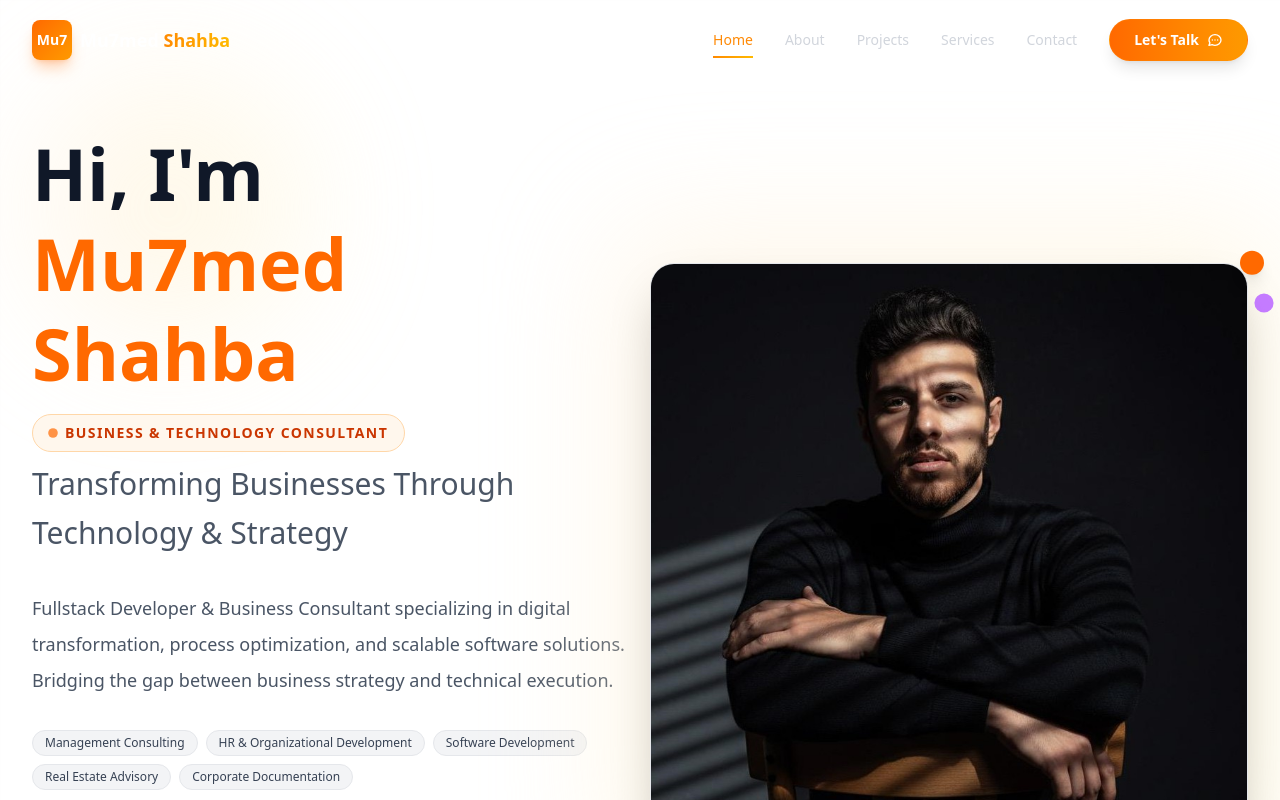
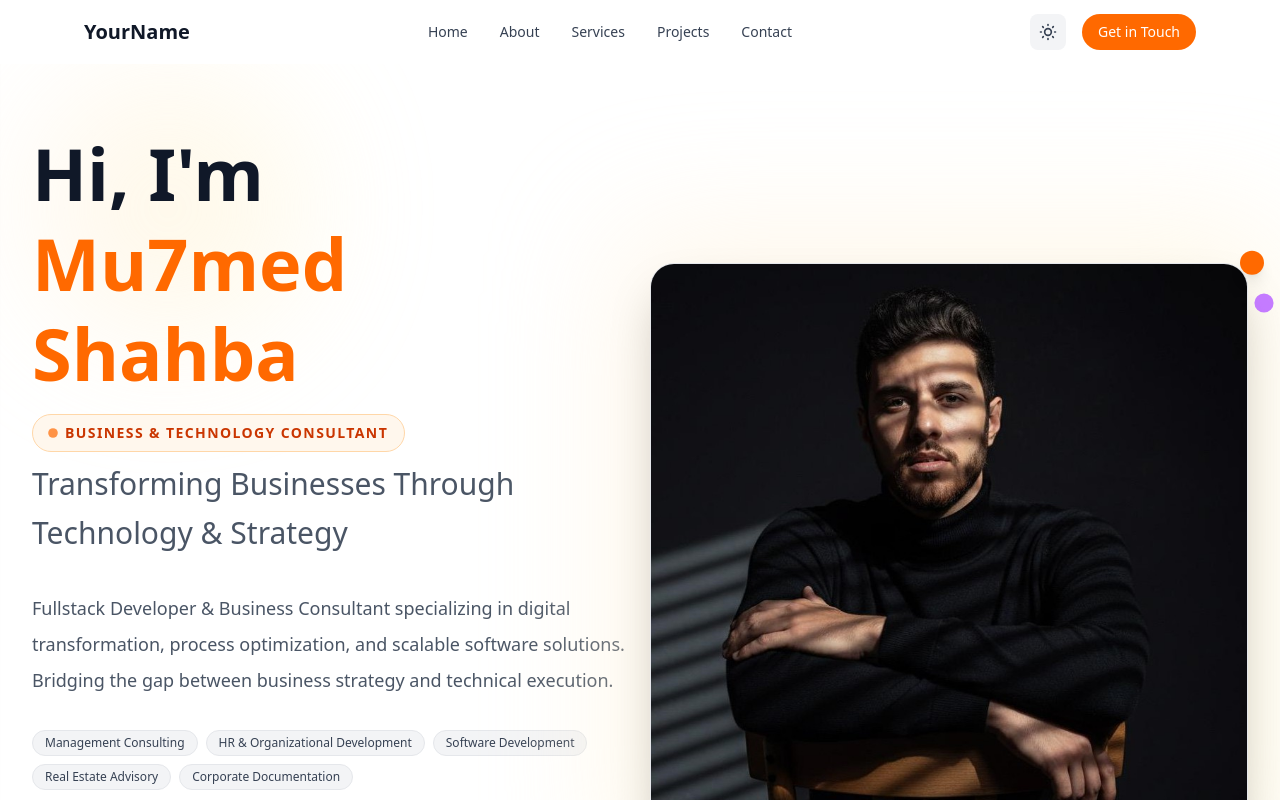
Before and after one commit to mu7amedshahba/shahba_portfolio, a React (Vite) app: page / in a window 1280 px wide. Shown: the top 800 px of the page. Built offline with nearby package versions, Linux system fonts and the light colour scheme.

Commit message:
update navbar

```diff
--- a/src/App.jsx
+++ b/src/App.jsx
@@ -2,8 +2,8 @@
 import { useEffect } from 'react';
 import { BrowserRouter as Router, Routes, Route } from 'react-router-dom';
 import Home from './component/UI/Pages/Hero';
-// import Navbar from './component/UI/navbar/Navbar';
-import Navbar from './component/UI/Pages22/Navbar';
+import Navbar from './component/UI/navbar/Navbar';
+// import Navbar from './component/UI/Pages22/Navbar';
 import WebSite from './component/UI/website';
 
 
--- a/src/component/UI/Pages/Services.jsx
+++ b/src/component/UI/Pages/Services.jsx
@@ -297,7 +297,7 @@ const Services = () => {
                       variants={itemVariants}
                     >
                       <div
-                        className={`w-12 h-12 md:w-34 md:h-16 bg-linear-to-br ${gradientColors[activeCategory]} rounded-2xl flex items-center justify-center text-16 md:text-2xl text-white shadow-lg`}
+                        className={`w-32 h-12 md:w-34 md:h-16 bg-linear-to-br ${gradientColors[activeCategory]} rounded-2xl flex items-center justify-center text-16 md:text-2xl text-white shadow-lg`}
                       >
                         {servicesData[activeCategory].icon}
                       </div>
--- a/src/component/UI/navbar/Navbar.jsx
+++ b/src/component/UI/navbar/Navbar.jsx
@@ -1,5 +1,7 @@
 // src/components/Navbar.jsx
 import { useState, useEffect } from 'react';
+// eslint-disable-next-line no-unused-vars
+import { motion, AnimatePresence } from 'framer-motion';
 
 const Navbar = () => {
   const [isMenuOpen, setIsMenuOpen] = useState(false);
@@ -54,76 +56,176 @@ const Navbar = () => {
     }
   };
 
+  // Animation variants
+  const navVariants = {
+    hidden: { y: -100, opacity: 0 },
+    visible: {
+      y: 0,
+      opacity: 1,
+      transition: {
+        type: "spring",
+        stiffness: 100,
+        damping: 20,
+        duration: 0.5
+      }
+    }
+  };
+
+  const itemVariants = {
+    hidden: { y: -20, opacity: 0 },
+    visible: (i) => ({
+      y: 0,
+      opacity: 1,
+      transition: {
+        delay: i * 0.1,
+        type: "spring",
+        stiffness: 300,
+        damping: 24
+      }
+    })
+  };
+
+  const mobileMenuVariants = {
+    closed: {
+      opacity: 0,
+      height: 0,
+      transition: {
+        duration: 0.3,
+        ease: "easeInOut"
+      }
+    },
+    open: {
+      opacity: 1,
+      height: "auto",
+      transition: {
+        duration: 0.3,
+        ease: "easeInOut"
+      }
+    }
+  };
+
+  const iconVariants = {
+    initial: { scale: 1, rotate: 0 },
+    hover: { scale: 1.1, rotate: 180 },
+    tap: { scale: 0.9 }
+  };
+
   return (
-    <nav className={`fixed top-0 left-0 right-0 z-50 transition-all duration-500 ${
+    <motion.nav
+      className={`fixed top-0 left-0 right-0 z-50 transition-all duration-500 ${
         isScrolled
           ? 'bg-white dark:bg-gray-900 shadow-lg border-b border-gray-200 dark:border-gray-800'
           : 'bg-white dark:bg-gray-900'
-    }`}>
+      }`}
+      initial="hidden"
+      animate="visible"
+      variants={navVariants}
+    >
       <div className="max-w-6xl mx-auto px-5">
         <div className="flex items-center justify-between h-16">
-          {/* Logo - FORCED WHITE */}
-          <a
+          {/* Logo */}
+          <motion.a
             href="#home"
             onClick={(e) => handleSmoothScroll(e, '#home')}
-            className="text-xl font-bold text-white hover:text-orange-500 transition-all duration-300"
+            className="text-xl font-bold text-gray-900 dark:text-white hover:text-orange-500 dark:hover:text-orange-500 transition-all duration-300"
+            whileHover={{ scale: 1.05 }}
+            whileTap={{ scale: 0.95 }}
           >
             YourName
-          </a>
+          </motion.a>
 
-          {/* Desktop Navigation - FORCED WHITE */}
+          {/* Desktop Navigation */}
           <div className="hidden md:flex items-center space-x-8">
-            {navItems.map((item) => (
-              <a
+            {navItems.map((item, index) => (
+              <motion.a
                 key={item.name}
                 href={item.href}
                 onClick={(e) => handleSmoothScroll(e, item.href)}
-                className="text-sm font-medium text-white hover:text-orange-500 transition-all duration-300 relative group"
+                className="text-sm font-medium text-gray-700 dark:text-white hover:text-orange-500 dark:hover:text-orange-500 transition-all duration-300 relative group"
+                custom={index}
+                variants={itemVariants}
+                initial="hidden"
+                animate="visible"
+                whileHover={{ y: -2 }}
+                whileTap={{ y: 0 }}
               >
                 {item.name}
-                <span className="absolute -bottom-1 left-0 w-0 h-0.5 bg-orange-500 transition-all duration-300 group-hover:w-full"></span>
-              </a>
+                <motion.span
+                  className="absolute -bottom-1 left-0 w-0 h-0.5 bg-orange-500 transition-all duration-300 group-hover:w-full"
+                  whileHover={{ width: "100%" }}
+                />
+              </motion.a>
             ))}
           </div>
 
           {/* Right side - Theme toggle & CTA */}
           <div className="hidden md:flex items-center space-x-4">
-            {/* Theme Toggle - FORCED WHITE ICONS */}
-            <button
+            {/* Theme Toggle */}
+            <motion.button
               onClick={toggleTheme}
-              className="p-2 rounded-lg bg-gray-100 dark:bg-gray-800 text-white hover:text-orange-500 transition-all duration-300"
+              className="p-2 rounded-lg bg-gray-100 dark:bg-gray-800 text-gray-700 dark:text-white hover:text-orange-500 dark:hover:text-orange-500 transition-all duration-300"
               aria-label="Toggle theme"
+              variants={iconVariants}
+              initial="initial"
+              whileHover="hover"
+              whileTap="tap"
             >
               {isDark ? (
                 // Sun icon for light mode
-                <svg className="w-5 h-5" fill="none" stroke="currentColor" viewBox="0 0 24 24">
+                <motion.svg
+                  className="w-5 h-5"
+                  fill="none"
+                  stroke="currentColor"
+                  viewBox="0 0 24 24"
+                  key="sun"
+                  initial={{ rotate: -180, scale: 0 }}
+                  animate={{ rotate: 0, scale: 1 }}
+                  transition={{ type: "spring", stiffness: 200, damping: 10 }}
+                >
                   <path strokeLinecap="round" strokeLinejoin="round" strokeWidth={2} d="M12 3v1m0 16v1m9-9h-1M4 12H3m15.364 6.364l-.707-.707M6.343 6.343l-.707-.707m12.728 0l-.707.707M6.343 17.657l-.707.707M16 12a4 4 0 11-8 0 4 4 0 018 0z" />
-                </svg>
+                </motion.svg>
               ) : (
                 // Moon icon for dark mode
-                <svg className="w-5 h-5" fill="none" stroke="currentColor" viewBox="0 0 24 24">
+                <motion.svg
+                  className="w-5 h-5"
+                  fill="none"
+                  stroke="currentColor"
+                  viewBox="0 0 24 24"
+                  key="moon"
+                  initial={{ rotate: 180, scale: 0 }}
+                  animate={{ rotate: 0, scale: 1 }}
+                  transition={{ type: "spring", stiffness: 200, damping: 10 }}
+                >
                   <path strokeLinecap="round" strokeLinejoin="round" strokeWidth={2} d="M20.354 15.354A9 9 0 018.646 3.646 9.003 9.003 0 0012 21a9.003 9.003 0 008.354-5.646z" />
-                </svg>
+                </motion.svg>
               )}
-            </button>
+            </motion.button>
 
             {/* CTA Button */}
-            <a
+            <motion.a
               href="#contact"
               onClick={(e) => handleSmoothScroll(e, '#contact')}
               className="px-4 py-2 text-sm font-medium bg-orange-500 text-white rounded-full hover:bg-orange-600 transition-all duration-300"
+              whileHover={{
+                scale: 1.05,
+                boxShadow: "0 10px 25px -5px rgba(249, 115, 22, 0.4)"
+              }}
+              whileTap={{ scale: 0.95 }}
+              transition={{ type: "spring", stiffness: 400, damping: 17 }}
             >
               Get in Touch
-            </a>
+            </motion.a>
           </div>
 
           {/* Mobile menu button */}
           <div className="flex md:hidden items-center space-x-2">
-            {/* Theme Toggle - Mobile - FORCED WHITE */}
-            <button
+            {/* Theme Toggle - Mobile */}
+            <motion.button
               onClick={toggleTheme}
-              className="p-2 rounded-lg bg-gray-100 dark:bg-gray-800 text-white hover:text-orange-500 transition-all duration-300"
+              className="p-2 rounded-lg bg-gray-100 dark:bg-gray-800 text-gray-700 dark:text-white hover:text-orange-500 dark:hover:text-orange-500 transition-all duration-300"
               aria-label="Toggle theme"
+              whileHover={{ scale: 1.1 }}
+              whileTap={{ scale: 0.9 }}
             >
               {isDark ? (
                 <svg className="w-5 h-5" fill="none" stroke="currentColor" viewBox="0 0 24 24">
@@ -134,55 +236,90 @@ const Navbar = () => {
                   <path strokeLinecap="round" strokeLinejoin="round" strokeWidth={2} d="M20.354 15.354A9 9 0 018.646 3.646 9.003 9.003 0 0012 21a9.003 9.003 0 008.354-5.646z" />
                 </svg>
               )}
-            </button>
+            </motion.button>
 
-            {/* Hamburger Menu - FORCED WHITE */}
-            <button
+            {/* Hamburger Menu */}
+            <motion.button
               onClick={toggleMenu}
-              className="p-2 rounded-lg bg-gray-100 dark:bg-gray-800 text-white hover:text-orange-500 transition-all duration-300"
+              className="p-2 rounded-lg bg-gray-100 dark:bg-gray-800 text-gray-700 dark:text-white hover:text-orange-500 dark:hover:text-orange-500 transition-all duration-300"
               aria-label="Toggle menu"
+              whileHover={{ scale: 1.1 }}
+              whileTap={{ scale: 0.9 }}
             >
               {isMenuOpen ? (
                 // X icon
-                <svg className="w-5 h-5" fill="none" stroke="currentColor" viewBox="0 0 24 24">
+                <motion.svg
+                  className="w-5 h-5"
+                  fill="none"
+                  stroke="currentColor"
+                  viewBox="0 0 24 24"
+                  initial={{ rotate: -90, opacity: 0 }}
+                  animate={{ rotate: 0, opacity: 1 }}
+                  transition={{ duration: 0.2 }}
+                >
                   <path strokeLinecap="round" strokeLinejoin="round" strokeWidth={2} d="M6 18L18 6M6 6l12 12" />
-                </svg>
+                </motion.svg>
               ) : (
                 // Hamburger icon
-                <svg className="w-5 h-5" fill="none" stroke="currentColor" viewBox="0 0 24 24">
+                <motion.svg
+                  className="w-5 h-5"
+                  fill="none"
+                  stroke="currentColor"
+                  viewBox="0 0 24 24"
+                  initial={{ rotate: 90, opacity: 0 }}
+                  animate={{ rotate: 0, opacity: 1 }}
+                  transition={{ duration: 0.2 }}
+                >
                   <path strokeLinecap="round" strokeLinejoin="round" strokeWidth={2} d="M4 6h16M4 12h16M4 18h16" />
-                </svg>
+                </motion.svg>
               )}
-            </button>
+            </motion.button>
           </div>
         </div>
 
-        {/* Mobile Navigation - FORCED WHITE */}
+        {/* Mobile Navigation */}
+        <AnimatePresence>
           {isMenuOpen && (
-          <div className="md:hidden py-4 border-t border-gray-200 dark:border-gray-700">
+            <motion.div
+              className="md:hidden py-4 border-t border-gray-200 dark:border-gray-700 overflow-hidden"
+              variants={mobileMenuVariants}
+              initial="closed"
+              animate="open"
+              exit="closed"
+            >
               <div className="flex flex-col space-y-4">
-              {navItems.map((item) => (
-                <a
+                {navItems.map((item, index) => (
+                  <motion.a
                     key={item.name}
                     href={item.href}
                     onClick={(e) => handleSmoothScroll(e, item.href)}
-                  className="text-sm font-medium text-white hover:text-orange-500 transition-all duration-300 py-2"
+                    className="text-sm font-medium text-gray-700 dark:text-white hover:text-orange-500 dark:hover:text-orange-500 transition-all duration-300 py-2"
+                    initial={{ x: -20, opacity: 0 }}
+                    animate={{ x: 0, opacity: 1 }}
+                    transition={{ delay: index * 0.1 }}
+                    whileHover={{ x: 10 }}
                   >
                     {item.name}
-                </a>
+                  </motion.a>
                 ))}
-              <a
+                <motion.a
                   href="#contact"
                   onClick={(e) => handleSmoothScroll(e, '#contact')}
                   className="px-4 py-2 text-sm font-medium bg-orange-500 text-white rounded-full hover:bg-orange-600 transition-all duration-300 text-center mt-2"
+                  initial={{ scale: 0.8, opacity: 0 }}
+                  animate={{ scale: 1, opacity: 1 }}
+                  transition={{ delay: navItems.length * 0.1 }}
+                  whileHover={{ scale: 1.05 }}
+                  whileTap={{ scale: 0.95 }}
                 >
                   Get in Touch
-              </a>
+                </motion.a>
               </div>
+            </motion.div>
+          )}
+        </AnimatePresence>
       </div>
-        )}
-      </div>
-    </nav>
+    </motion.nav>
   );
 };
 
```
Lines whose indentation alone changed are shown as unchanged.
